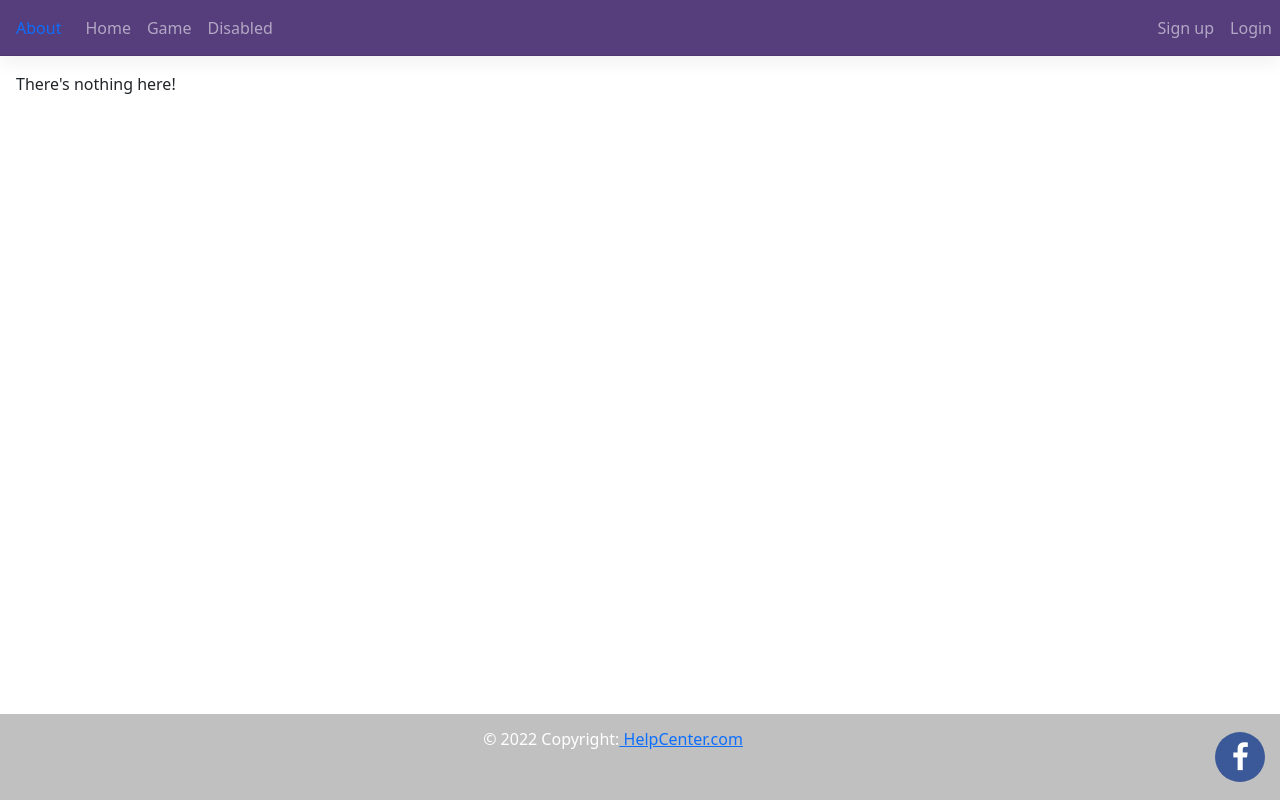
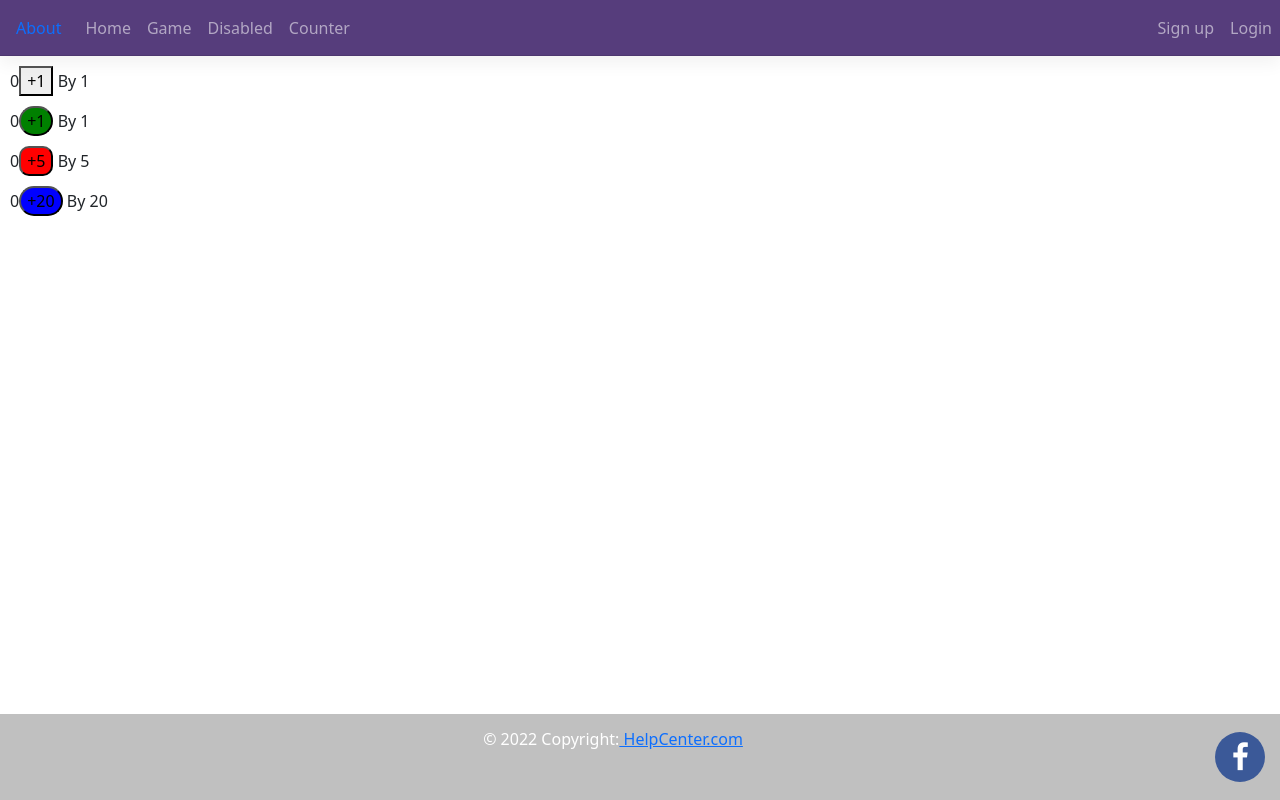
Before and after one commit to rajesh13ca63/tik-tok-game, a React (Create React App) app: page /count in a window 1280 px wide. Built offline with nearby package versions, Linux system fonts and the light colour scheme.

Commit message:
Created Counter component and practice useState hook.

```diff
--- a/src/components/about.jsx
+++ b/src/components/about.jsx
@@ -1,8 +1,14 @@
+import Counter from "../countercomponents/counter";
+
 function About() {
     return (
         <div>
             <h1>Tik-toc-toe Game</h1>
             <p>It is easy to play for two plyers one by one</p>
+
+            <div>
+
+            </div>
         </div>
     )
 }
--- a/src/components/app.jsx
+++ b/src/components/app.jsx
@@ -8,6 +8,7 @@ import {
     Route,
     Navigate
 } from 'react-router-dom';
+import Count from "../countercomponents/count";
 
 class App extends Component {
     render() {
@@ -21,9 +22,10 @@ class App extends Component {
                     <Route path="/about" element={<About/>} />
                     <Route path="game" element={<Game />} />
                     <Route path="signup" element={<Signup />} />
+                    <Route path="count" element={<Count />} />
 
                     <Route path="*" element={
-                    <main style={{ padding: "1rem" }}>
+                    <main style={{padding: "1rem" }, {color: "red"} }>
                         <p>There's nothing here!</p>
                     </main>
                     } />
--- a/src/components/header.jsx
+++ b/src/components/header.jsx
@@ -15,6 +15,9 @@ function Header() {
                             </li>
                             <li className="nav-item">
                                 <Link to="/disable" className="nav-link">Disabled</Link>
+                            </li>
+                            <li>
+                                <Link to="/count" className="nav-link">Counter</Link>
                             </li>
                         </ul>
                     </div>
--- /dev/null
+++ b/src/countercomponents/count.jsx
@@ -0,0 +1,15 @@
+import Counter from "./counter";
+
+const Count = () => {
+
+    return(
+        <div>
+            <Counter />
+            <Counter buttonColor={"green"} borderRadius={"20px"} />
+            <Counter incrementBy={5} buttonColor={"red"} borderRadius={"10px"} />
+            <Counter incrementBy={20} buttonColor={"blue"} borderRadius={"50px"} />
+        </div>
+    )
+}
+
+export default Count;
--- /dev/null
+++ b/src/countercomponents/counter.jsx
@@ -0,0 +1,32 @@
+import React, {useState} from "react";
+
+const Counter = (props) => {
+
+    const [currentCounter, setCurrentCounter] = useState(0);
+
+    const handleCount = (event) => {
+        if(props.incrementBy)
+            setCurrentCounter(currentCounter+ props.incrementBy);
+        else
+            setCurrentCounter(currentCounter+1);
+    }
+
+    const buttonStyle = {
+        background: props.buttonColor,
+        borderRadius: props.borderRadius
+    }
+
+    return (
+        <div style={{ margin: "10px" } }>
+            <span>{currentCounter}</span>
+            <button style={buttonStyle}
+            onClick={handleCount}
+            >+{ props.incrementBy ? props.incrementBy : '1'}</button>
+            <span> By { props.incrementBy ? props.incrementBy : '1'}  </span>
+
+        </div>
+    )
+}
+
+
+export default Counter;
--- a/src/usercomponets/signup.jsx
+++ b/src/usercomponets/signup.jsx
@@ -9,8 +9,7 @@ class Signup extends React.Component {
             lastname: '',
             email: '',
             mobileno: '',
-            topic: ""
-
+            topic: "react",
         }
 
     }
@@ -52,6 +51,9 @@ class Signup extends React.Component {
         event.preventDefault();
         console.log(event.target[0].value);
         console.log(this.state.firstname);
+        if(!this.state.firstname) {
+            alert("Please enter first name")
+        }
     }
 
     render() {
@@ -62,6 +64,7 @@ class Signup extends React.Component {
                         <label className="">First Name</label>
                         <div className="col-md-4">
                             <input type="text" className="form-control"
+                            placeholder="Enter First Name"
                             value={this.state.firstname}
                             onChange={this.handleUserfirstnameChange}>
                             </input>
@@ -69,6 +72,7 @@ class Signup extends React.Component {
                         <label className="">Last Name</label>
                         <div className="col-md-4">
                             <input type="text" className="form-control"
+                            placeholder="Enter Last Name"
                             value={this.state.lastname}
                             onChange={this.handUserlastnameChange}
                             ></input>
@@ -77,6 +81,7 @@ class Signup extends React.Component {
                            <label>Email</label>
                            <div className="col-md-4">
                             <input type="text" className="form-control"
+                            placeholder="Enter email id"
                             value={this.state.email}
                             onChange={this.handEmailChange}
                             ></input>
@@ -86,6 +91,7 @@ class Signup extends React.Component {
                            <label>Mobile No</label>
                            <div className="col-md-4">
                                <input type="text" className="form-control"
+                               placeholder="Enter Mobile No"
                                value={this.state.mobileno}
                                onChange={this.handleMobilenoChange}
                                />
```
